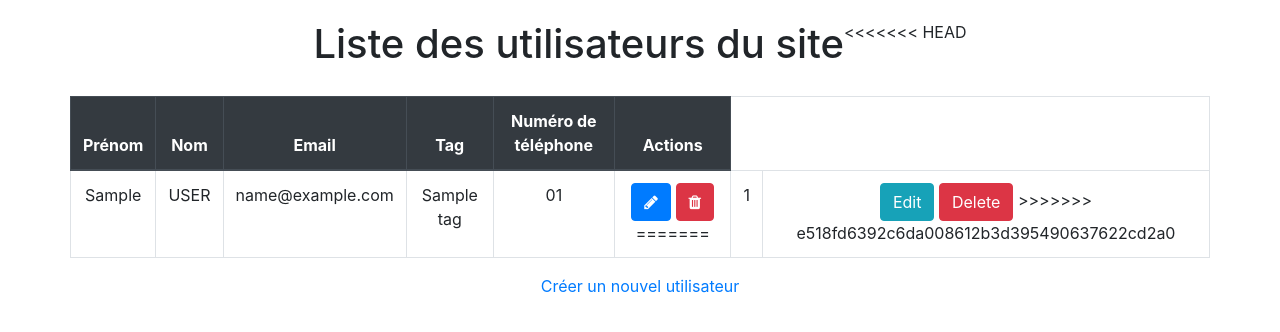
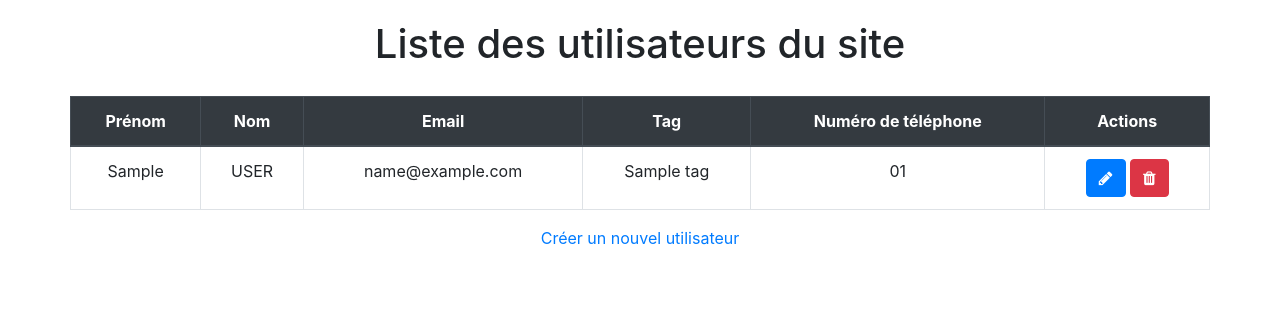
Before and after one commit to Abdoulaye224/CRM, a Symfony app: template app/templates/user/index.html.twig in a window 1280 px wide. Shown: the top 332 px of the page. Run offline with Twig, Linux system fonts and the light colour scheme; the template is opened without the code that fills it: most values are stand-ins (such as "Sample title", 1, 10 or a date in 2020); some libraries are stand-ins or nearby versions.

Commit message:
Fix: CRUD Design

```diff
--- a/app/templates/user/index.html.twig
+++ b/app/templates/user/index.html.twig
@@ -37,17 +37,10 @@
                         <td>{{  user.lastName|upper }}</td>
                         <td>{{ user.email }}</td>
                         <td>{{ user.tag }}</td>
-<<<<<<< HEAD
                         <td>0{{ user.phoneNumber }}</td>
                         <td>
-                            <a href="#" class = "btn btn-primary"><i class="fa fa-pencil" aria-hidden="true"></i></a>
-                            <a href="#" class = "btn btn-danger"><i class="fa fa-trash" aria-hidden="true"></i></a>
-=======
-                        <td>{{ user.phoneNumber }}</td>
-                        <td>
-                                <a class="btn btn-info" href="{{ path('user_edit', {'id': user.id}) }}" style="">Edit</a>
-                                <a class="btn btn-danger" href="{{ path('user_delete', {'id': user.id}) }}" style="">Delete</a>
->>>>>>> e518fd6392c6da008612b3d395490637622cd2a0
+                            <a href="{{ path('user_edit', {'id': user.id}) }}" class = "btn btn-primary"><i class="fa fa-pencil" aria-hidden="true"></i></a>
+                            <a href="{{ path('user_delete', {'id': user.id}) }}" class = "btn btn-danger"><i class="fa fa-trash" aria-hidden="true"></i></a>
                         </td>
                     </tr>
                 {% endfor %}
```
